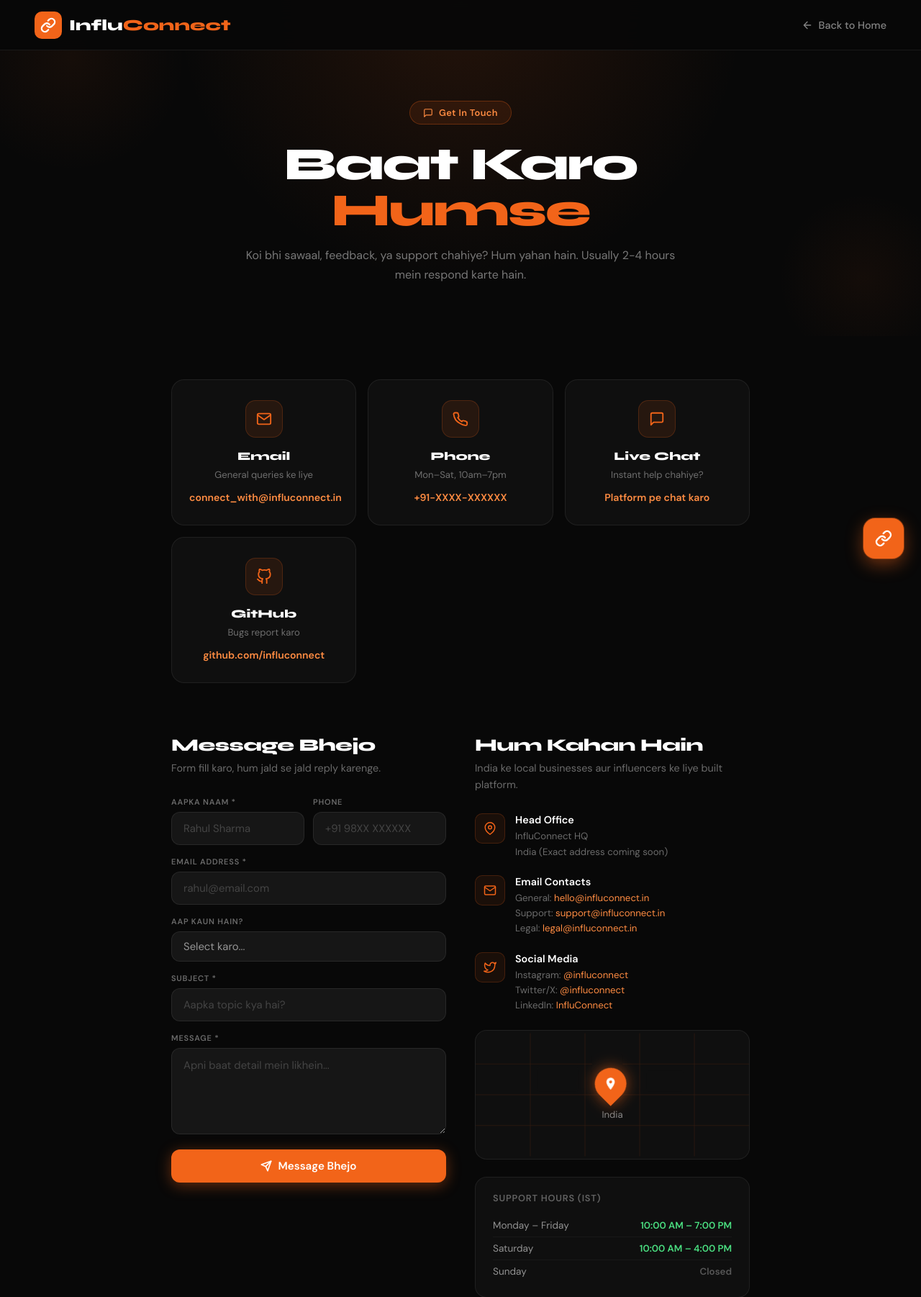
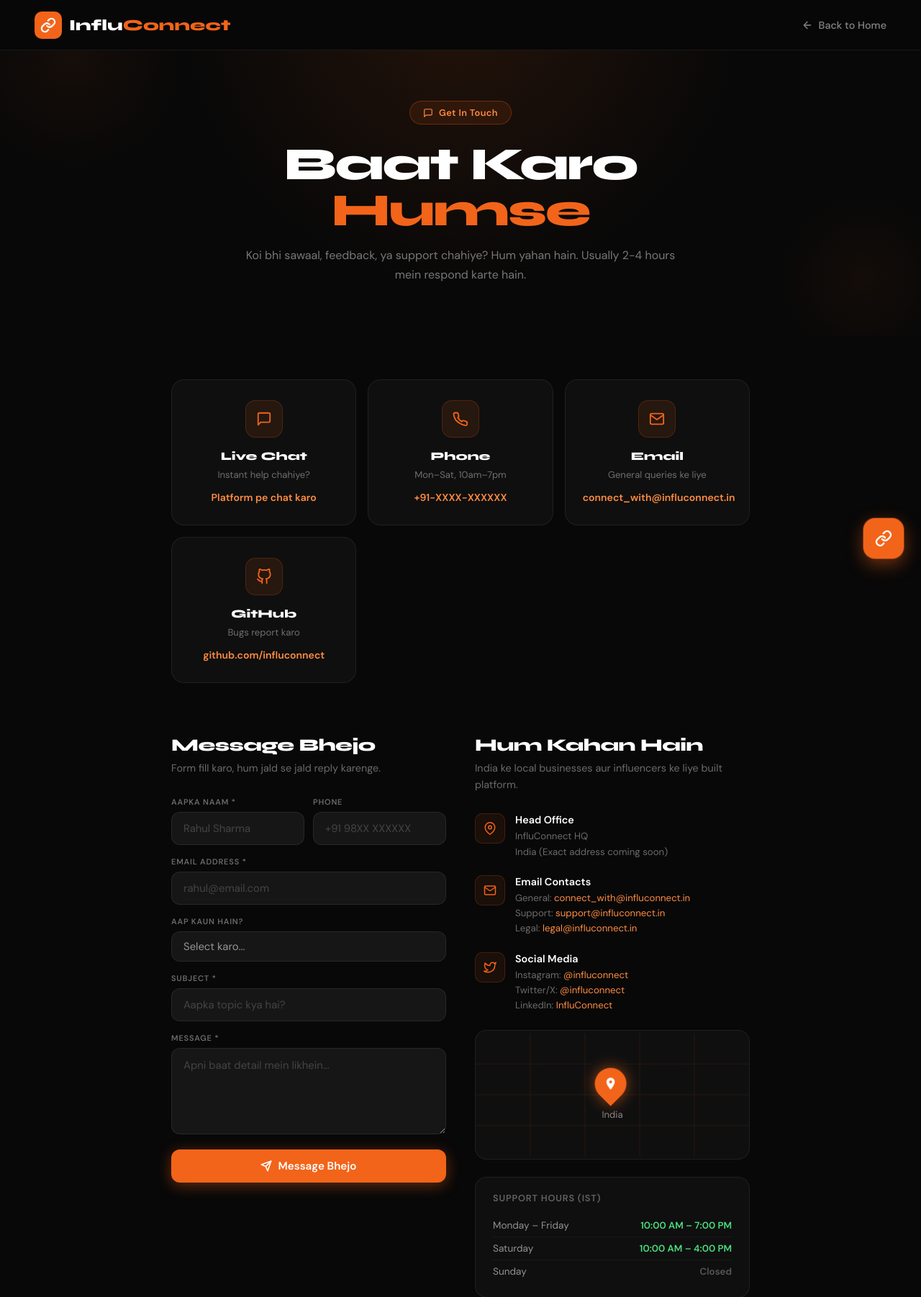
Before and after one commit to GAMIO9090/Angaar-hai, a Django app: page /contact/ in a window 1280 px wide. Shown: the top 1802 px of the page at 72% size. Run offline with Django 5.2, Linux system fonts and the light colour scheme.

Commit message:
latest update

```diff
--- a/templates/home/Contact.html
+++ b/templates/home/Contact.html
@@ -1,4 +1,3 @@
-
 <!DOCTYPE html>
 <html lang="en">
 <head>
@@ -35,7 +34,7 @@ nav{display:flex;align-items:center;justify-content:space-between;padding:0 48px
 
 /* CONTACT CARDS ROW */
 .ct-cards{display:grid;grid-template-columns:repeat(auto-fit,minmax(200px,1fr));gap:16px;max-width:900px;margin:60px auto 0;padding:0 48px}
-.ct-card{background:var(--card);border:1px solid rgba(255,255,255,0.07);border-radius:18px;padding:28px 24px;text-align:center;transition:transform 0.25s,box-shadow 0.25s,border-color 0.25s;position:relative;overflow:hidden;cursor:default}
+.ct-card{background:var(--card);border:1px solid rgba(255,255,255,0.07);border-radius:18px;padding:28px 24px;text-align:center;transition:transform 0.25s,box-shadow 0.25s,border-color 0.25s;position:relative;overflow:hidden;cursor:pointer}
 .ct-card::before{content:'';position:absolute;top:0;left:0;right:0;height:2px;background:linear-gradient(90deg,transparent,var(--orange),transparent);opacity:0;transition:opacity 0.3s}
 .ct-card:hover{transform:translateY(-6px);box-shadow:0 20px 50px rgba(0,0,0,0.5),0 0 0 1px rgba(242,100,25,0.2);border-color:rgba(242,100,25,0.15)}
 .ct-card:hover::before{opacity:1}
@@ -45,6 +44,7 @@ nav{display:flex;align-items:center;justify-content:space-between;padding:0 48px
 .ct-card p{color:rgba(255,255,255,0.4);font-size:0.82rem;line-height:1.6;margin-bottom:10px}
 .ct-card a{color:var(--orange-light);font-size:0.88rem;font-weight:600;text-decoration:none;transition:color 0.2s}
 .ct-card a:hover{color:#fff}
+.ct-card-link{color:var(--orange-light);font-size:0.88rem;font-weight:600;}
 
 /* MAIN SECTION */
 .ct-main{max-width:900px;margin:72px auto 0;padding:0 48px 100px;display:grid;grid-template-columns:1fr 1fr;gap:40px}
@@ -139,29 +139,29 @@ footer span{color:var(--orange);font-weight:700}
 
 <!-- QUICK CONTACT CARDS -->
 <div class="ct-cards">
-  <div class="ct-card">
+  <div class="ct-card" onclick="openChat()">
+    <div class="ct-icon"><svg viewBox="0 0 24 24" fill="none" stroke="currentColor" stroke-width="2" stroke-linecap="round" stroke-linejoin="round"><path d="M21 15a2 2 0 0 1-2 2H7l-4 4V5a2 2 0 0 1 2-2h14a2 2 0 0 1 2 2z"/></svg></div>
+    <h3>Live Chat</h3>
+    <p>Instant help chahiye?</p>
+    <span class="ct-card-link">Platform pe chat karo</span>
+  </div>
+  <div class="ct-card" style="cursor:default">
+    <div class="ct-icon"><svg viewBox="0 0 24 24" fill="none" stroke="currentColor" stroke-width="2" stroke-linecap="round" stroke-linejoin="round"><path d="M22 16.92v3a2 2 0 0 1-2.18 2 19.79 19.79 0 0 1-8.63-3.07A19.5 19.5 0 0 1 4.69 13.5 19.79 19.79 0 0 1 1.6 4.88 2 2 0 0 1 3.57 2.7h3a2 2 0 0 1 2 1.72c.127.96.361 1.903.7 2.81a2 2 0 0 1-.45 2.11L7.91 10.1a16 16 0 0 0 6 6l.92-.92a2 2 0 0 1 2.11-.45c.907.339 1.85.573 2.81.7A2 2 0 0 1 21.46 17.5l.46-.58z"/></svg></div>
+    <h3>Phone</h3>
+    <p>Mon–Sat, 10am–7pm</p>
+    <a href="tel:+91XXXXXXXXXX" onclick="event.stopPropagation()">+91-XXXX-XXXXXX</a>
+  </div>
+  <div class="ct-card" style="cursor:default">
     <div class="ct-icon"><svg viewBox="0 0 24 24" fill="none" stroke="currentColor" stroke-width="2" stroke-linecap="round" stroke-linejoin="round"><path d="M4 4h16c1.1 0 2 .9 2 2v12c0 1.1-.9 2-2 2H4c-1.1 0-2-.9-2-2V6c0-1.1.9-2 2-2z"/><polyline points="22,6 12,13 2,6"/></svg></div>
     <h3>Email</h3>
     <p>General queries ke liye</p>
-    <a href="mailto:connect_with@influconnect.in">connect_with@influconnect.in</a>
+    <a href="mailto:connect_with@influconnect.in" onclick="event.stopPropagation()">connect_with@influconnect.in</a>
   </div>
-  <div class="ct-card">
-    <div class="ct-icon"><svg viewBox="0 0 24 24" fill="none" stroke="currentColor" stroke-width="2" stroke-linecap="round" stroke-linejoin="round"><path d="M22 16.92v3a2 2 0 0 1-2.18 2 19.79 19.79 0 0 1-8.63-3.07A19.5 19.5 0 0 1 4.69 13.5 19.79 19.79 0 0 1 1.6 4.88 2 2 0 0 1 3.57 2.7h3a2 2 0 0 1 2 1.72c.127.96.361 1.903.7 2.81a2 2 0 0 1-.45 2.11L7.91 10.1a16 16 0 0 0 6 6l.92-.92a2 2 0 0 1 2.11-.45c.907.339 1.85.573 2.81.7A2 2 0 0 1 21.46 17.5l.46-.58z"/></svg></div>
-    <h3>Phone</h3>
-    <p>Mon–Sat, 10am–7pm</p>
-    <a href="tel:+91XXXXXXXXXX">+91-XXXX-XXXXXX</a>
-  </div>
-  <div class="ct-card">
-    <div class="ct-icon"><svg viewBox="0 0 24 24" fill="none" stroke="currentColor" stroke-width="2" stroke-linecap="round" stroke-linejoin="round"><path d="M21 15a2 2 0 0 1-2 2H7l-4 4V5a2 2 0 0 1 2-2h14a2 2 0 0 1 2 2z"/></svg></div>
-    <h3>Live Chat</h3>
-    <p>Instant help chahiye?</p>
-    <a href="#" onclick="openChat(); return false;">Platform pe chat karo</a>
-  </div>
-  <div class="ct-card">
+  <div class="ct-card" style="cursor:default">
     <div class="ct-icon"><svg viewBox="0 0 24 24" fill="none" stroke="currentColor" stroke-width="2" stroke-linecap="round" stroke-linejoin="round"><path d="M9 19c-5 1.5-5-2.5-7-3m14 6v-3.87a3.37 3.37 0 0 0-.94-2.61c3.14-.35 6.44-1.54 6.44-7A5.44 5.44 0 0 0 20 4.77 5.07 5.07 0 0 0 19.91 1S18.73.65 16 2.48a13.38 13.38 0 0 0-7 0C6.27.65 5.09 1 5.09 1A5.07 5.07 0 0 0 5 4.77a5.44 5.44 0 0 0-1.5 3.78c0 5.42 3.3 6.61 6.44 7A3.37 3.37 0 0 0 9 18.13V22"/></svg></div>
     <h3>GitHub</h3>
     <p>Bugs report karo</p>
-    <a href="#">github.com/influconnect</a>
+    <a href="#" onclick="event.stopPropagation()">github.com/influconnect</a>
   </div>
 </div>
 
@@ -233,7 +233,7 @@ footer span{color:var(--orange);font-weight:700}
       <div>
         <h4>Email Contacts</h4>
         <p>
-          General: <a href="mailto:hello@influconnect.in">hello@influconnect.in</a><br>
+          General: <a href="mailto:connect_with@influconnect.in">connect_with@influconnect.in</a><br>
           Support: <a href="mailto:support@influconnect.in">support@influconnect.in</a><br>
           Legal: <a href="mailto:legal@influconnect.in">legal@influconnect.in</a>
         </p>
@@ -298,7 +298,6 @@ footer span{color:var(--orange);font-weight:700}
     }, 1200);
   });
 </script>
-
 
 <!-- AI CHAT WIDGET -->
 <style>
@@ -414,10 +413,8 @@ footer span{color:var(--orange);font-weight:700}
     }
   }
 
-  // "Platform pe chat karo" click karne pe auto open
   function openChat(){
     icToggle(true);
-    // Smooth scroll to bottom right
     window.scrollTo({top: document.body.scrollHeight, behavior: 'smooth'});
   }
 
```
